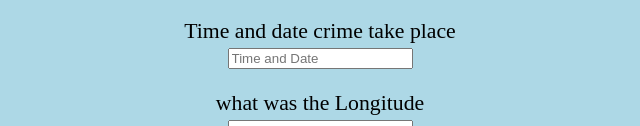
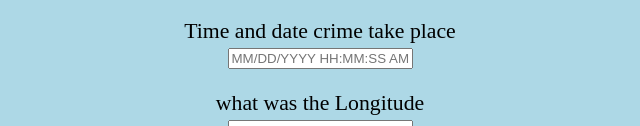
Before and after one commit to BryanFratianne/Group9, a website: page public/CrimeHTML.html in a window 1280 px wide. Both pictures are taken after a click on the button "Toggle". Shown: the part 674-800 px from the top of the page, 320-960 px from the left. Drawn offline with nearby package versions, Linux system fonts and the light colour scheme.

Commit message:
Merged Mikes work with mine light interface changes

```diff
--- a/public/CrimeHTML.html
+++ b/public/CrimeHTML.html
@@ -362,7 +362,7 @@
                     </p>
                     <p>
                         Time and date crime take place<br>
-                        <input type="text" name="date" placeholder="Time and Date" class='inputQueryVariable'>
+                        <input type="text" name="date" placeholder="MM/DD/YYYY HH:MM:SS AM/PM" class='inputQueryVariable'>
                     </p>
                     <p>
                         what was the Longitude<br>
```
